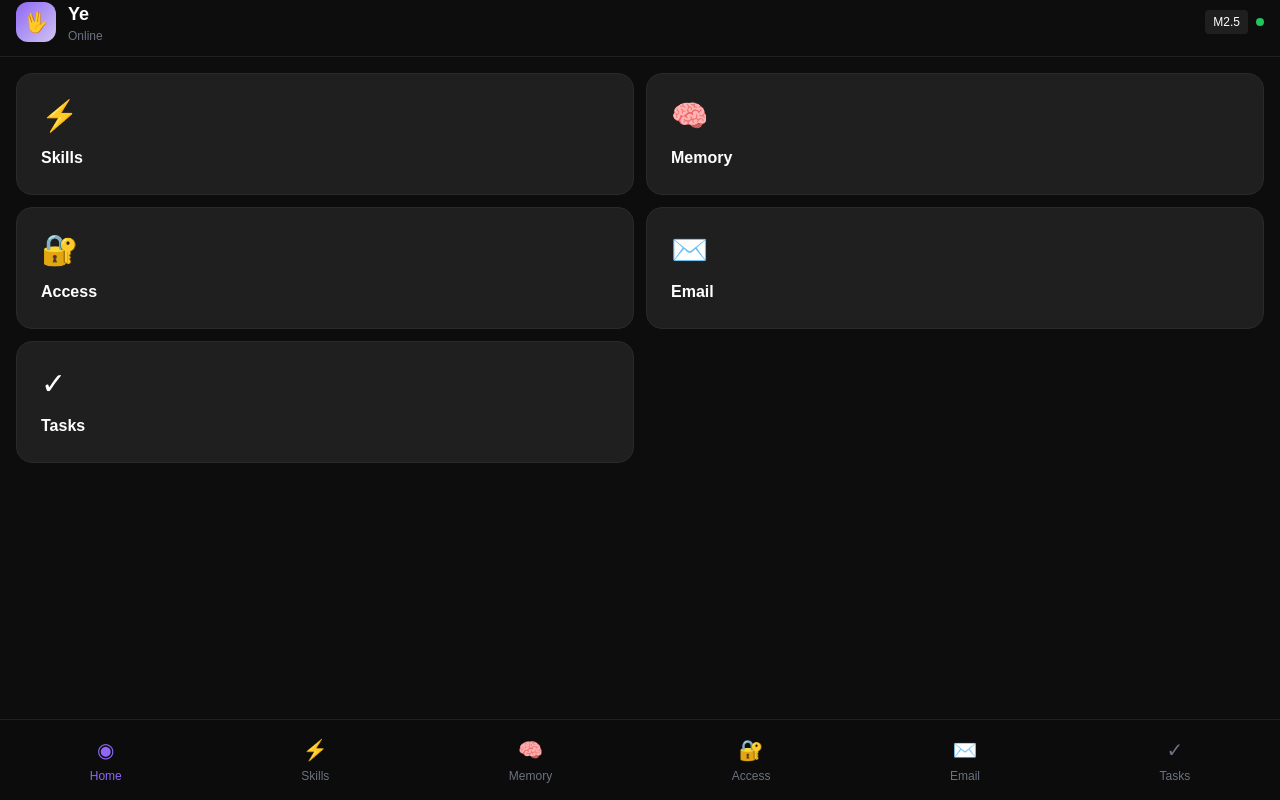
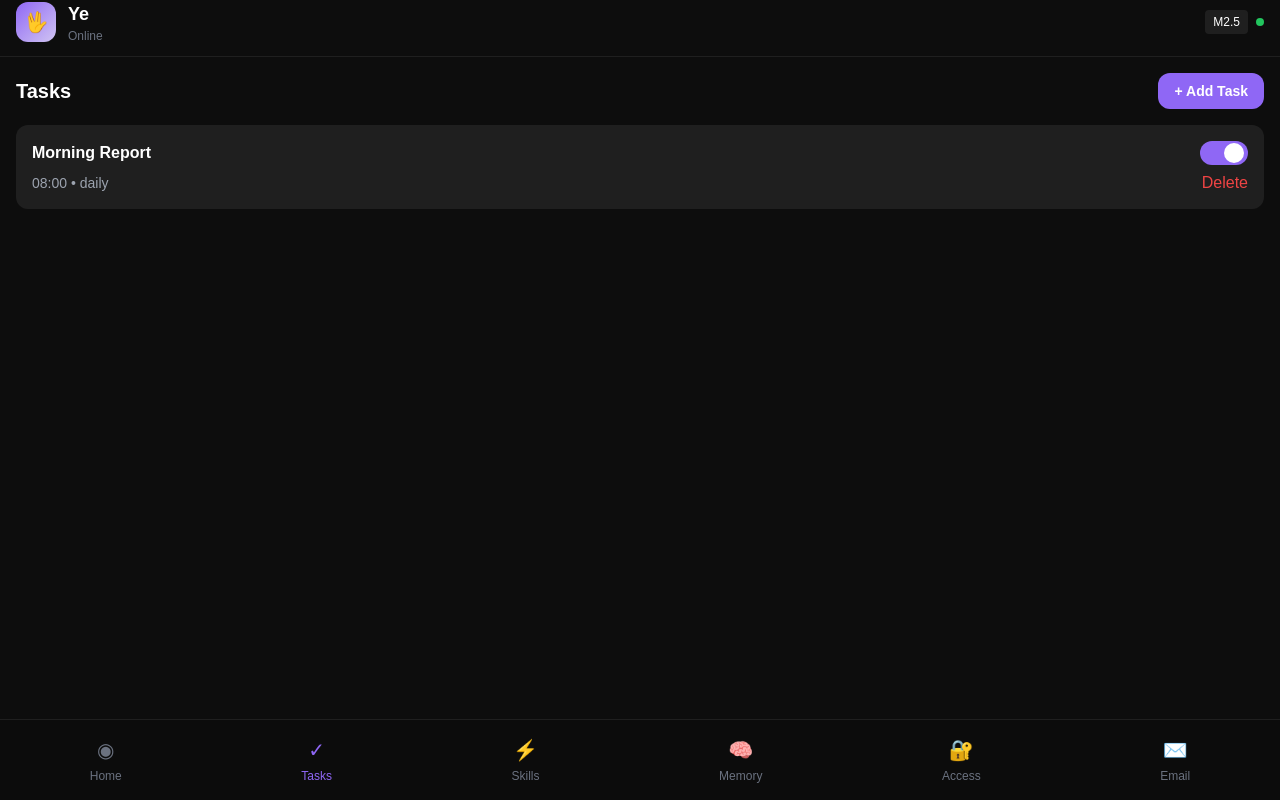
Before and after one commit to idanshav1t/ye-dashboard, a Next.js app: page / in a window 1280 px wide. Built offline with nearby package versions, Linux system fonts and the light colour scheme.

Commit message:
Add working tasks with API + permission how-to

```diff
--- /dev/null
+++ b/app/api/tasks/route.ts
@@ -0,0 +1,29 @@
+import { NextResponse } from 'next/server'
+
+let tasks = [
+  { id: 1, name: 'Morning Report', time: '08:00', frequency: 'daily', enabled: true },
+]
+
+export async function GET() {
+  return NextResponse.json(tasks)
+}
+
+export async function POST(request: Request) {
+  const body = await request.json()
+  const newTask = { id: Date.now(), ...body, enabled: true }
+  tasks.push(newTask)
+  return NextResponse.json(newTask)
+}
+
+export async function PUT(request: Request) {
+  const body = await request.json()
+  tasks = tasks.map(t => t.id === body.id ? { ...t, ...body } : t)
+  return NextResponse.json({ success: true })
+}
+
+export async function DELETE(request: Request) {
+  const { searchParams } = new URL(request.url)
+  const id = parseInt(searchParams.get('id') || '0')
+  tasks = tasks.filter(t => t.id !== id)
+  return NextResponse.json({ success: true })
+}
--- a/app/page.tsx
+++ b/app/page.tsx
@@ -1,49 +1,88 @@
 'use client'
 
-import { useState } from 'react'
+import { useState, useEffect } from 'react'
 
 type View = 'home' | 'skills' | 'memory' | 'permissions' | 'email' | 'tasks'
+
+interface Task {
+  id: number
+  name: string
+  time: string
+  frequency: string
+  enabled: boolean
+}
 
 const skills = [
   { name: 'Gmail', status: 'working', desc: 'Read & send emails' },
   { name: 'Blender', status: 'installed', desc: 'Python scripts, guidance only' },
-  { name: 'Memory', status: 'working', desc: 'I remember everything between sessions' },
-  { name: 'Deep Research', status: 'installed', desc: 'Web research capability' },
+  { name: 'Memory', status: 'working', desc: 'I remember everything' },
+  { name: 'Deep Research', status: 'installed', desc: 'Web research' },
   { name: 'YouTube', status: 'installed', desc: 'Transcript fetching' },
-  { name: 'DDG Search', status: 'installed', desc: 'DuckDuckGo CLI' },
 ]
 
-const possiblePermissions = [
-  { name: 'Control Blender', status: 'needs_local', desc: 'Requires OpenClaw on your machine' },
-  { name: 'Browser Control', status: 'needs_extension', desc: 'Chrome extension not connected' },
-  { name: 'Calendar', status: 'needs_reauth', desc: 'OAuth scopes expired' },
-  { name: 'Drive', status: 'available', desc: 'Can access if needed' },
-  { name: 'Web Search', status: 'needs_api', desc: 'Brave Search API not connected ($5/mo)' },
+const permissions = [
+  {
+    name: 'Control Blender',
+    status: 'needs_local',
+    desc: 'Requires OpenClaw on your machine',
+    howTo: 'Install OpenClaw locally: curl -fsSL https://openclaw.ai/install.sh | bash'
+  },
+  {
+    name: 'Browser Control',
+    status: 'needs_extension',
+    desc: 'Chrome extension not connected',
+    howTo: 'Install "OpenClaw Browser Relay" in Chrome, configure port 18789, token 7ba0b6ed8016cf8ce4e69aee165efe7750005583e8832426'
+  },
+  {
+    name: 'Calendar',
+    status: 'needs_reauth',
+    desc: 'OAuth scopes expired',
+    howTo: 'Send me "reconnect calendar" and I will guide you through re-authenticating'
+  },
+  {
+    name: 'Drive',
+    status: 'available',
+    desc: 'Can access if needed',
+    howTo: 'Just ask me to access Drive and I can do it'
+  },
+  {
+    name: 'Web Search',
+    status: 'needs_api',
+    desc: 'Brave Search API not connected',
+    howTo: 'Get free API at brave.com/search/api ($5/month, 1000 searches free)'
+  },
 ]
 
 const memory = [
-  { category: 'Identity', items: ['Name: Ye', 'Vibe: Casual & professional', 'Emoji: 🖖'] },
-  { category: 'You', items: ['Creative: After Effects, VFX, Motion Design', '3D: Blender (current), C4D, UE (past)', 'AI Video: Used Higgsfield for TV commercials', 'Music: FL Studio for fun', 'Website: idanshavit.com'] },
-  { category: 'Setup', items: ['Timezone: GMT+2', 'Platform: VPS (Linux)', 'Channel: Telegram', 'Model: MiniMax M2.5'] },
-  { category: 'Dashboard', items: ['GitHub: @idanshav1t', 'Vercel: ye-dashboard.vercel.app', 'Gmail: idanshavit100@gmail.com'] },
+  { category: 'Identity', items: ['Name: Ye', 'Emoji: 🖖'] },
+  { category: 'You', items: ['After Effects, VFX, Motion', 'Blender, C4D, Unreal', 'Higgsfield AI commercials', 'FL Studio'] },
+  { category: 'Setup', items: ['GMT+2', 'VPS Linux', 'Telegram', 'MiniMax M2.5'] },
+  { category: 'Dashboard', items: ['GitHub: @idanshav1t', 'Vercel: ye-dashboard.vercel.app'] },
 ]
 
 export default function Dashboard() {
-  const [view, setView] = useState<View>('home')
+  const [view, setView] = useState<View>('tasks')
+  const [tasks, setTasks] = useState<Task[]>([])
   const [emailTo, setEmailTo] = useState('')
   const [emailSubject, setEmailSubject] = useState('')
   const [emailBody, setEmailBody] = useState('')
   const [sending, setSending] = useState(false)
   const [response, setResponse] = useState('')
+  const [selectedPerm, setSelectedPerm] = useState<string | null>(null)
 
-  const navItems = [
-    { key: 'home', icon: '◉', label: 'Home' },
-    { key: 'skills', icon: '⚡', label: 'Skills' },
-    { key: 'memory', icon: '🧠', label: 'Memory' },
-    { key: 'permissions', icon: '🔐', label: 'Access' },
-    { key: 'email', icon: '✉️', label: 'Email' },
-    { key: 'tasks', icon: '✓', label: 'Tasks' },
-  ]
+  useEffect(() => {
+    fetchTasks()
+  }, [])
+
+  const fetchTasks = async () => {
+    try {
+      const res = await fetch('/api/tasks')
+      const data = await res.json()
+      setTasks(data)
+    } catch (e) {
+      console.error(e)
+    }
+  }
 
   const sendEmail = async () => {
     if (!emailTo || !emailSubject) return
@@ -55,6 +94,21 @@ export default function Dashboard() {
     setEmailSubject('')
     setEmailBody('')
     setTimeout(() => setResponse(''), 3000)
+  }
+
+  const toggleTask = async (task: Task) => {
+    const updated = { ...task, enabled: !task.enabled }
+    await fetch('/api/tasks', {
+      method: 'PUT',
+      headers: { 'Content-Type': 'application/json' },
+      body: JSON.stringify(updated)
+    })
+    setTasks(tasks.map(t => t.id === task.id ? updated : t))
+  }
+
+  const deleteTask = async (id: number) => {
+    await fetch(`/api/tasks?id=${id}`, { method: 'DELETE' })
+    setTasks(tasks.filter(t => t.id !== id))
   }
 
   const getStatusColor = (status: string) => {
@@ -70,9 +124,18 @@ export default function Dashboard() {
     }
   }
 
+  const navItems = [
+    { key: 'home', icon: '◉', label: 'Home' },
+    { key: 'tasks', icon: '✓', label: 'Tasks' },
+    { key: 'skills', icon: '⚡', label: 'Skills' },
+    { key: 'memory', icon: '🧠', label: 'Memory' },
+    { key: 'permissions', icon: '🔐', label: 'Access' },
+    { key: 'email', icon: '✉️', label: 'Email' },
+  ]
+
   return (
     <div className="min-h-screen bg-[#0D0D0D] text-white flex flex-col ios-app">
-      {/* Header - Mobile */}
+      {/* Header */}
       <header className="flex items-center justify-between px-4 py-3 border-b border-[#1F1F1F] safe-area-top">
         <div className="flex items-center gap-3">
           <div className="w-10 h-10 rounded-xl bg-gradient-to-br from-[#8F67F5] to-[#D0C4F2] flex items-center justify-center text-xl">
@@ -89,20 +152,67 @@ export default function Dashboard() {
         </div>
       </header>
 
-      {/* Main Content */}
+      {/* Main */}
       <main className="flex-1 overflow-y-auto p-4 pb-24">
+
         {view === 'home' && (
           <div className="grid grid-cols-2 gap-3">
             {navItems.filter(n => n.key !== 'home').map(item => (
               <button
                 key={item.key}
                 onClick={() => setView(item.key as View)}
-                className="bg-[#1F1F1F] hover:bg-[#252525] border border-[#2A2A2A] rounded-2xl p-6 text-left transition-all active:scale-95"
+                className="bg-[#1F1F1F] border border-[#2A2A2A] rounded-2xl p-6 text-left active:scale-95"
               >
                 <div className="text-3xl mb-3">{item.icon}</div>
                 <div className="font-bold">{item.label}</div>
               </button>
             ))}
+          </div>
+        )}
+
+        {view === 'tasks' && (
+          <div>
+            <div className="flex items-center justify-between mb-4">
+              <h2 className="text-xl font-bold">Tasks</h2>
+              <button
+                onClick={() => alert('Message me on Telegram: "I want to add a new task" and I will help you create it!')}
+                className="bg-[#8F67F5] px-4 py-2 rounded-xl text-sm font-bold"
+              >
+                + Add Task
+              </button>
+            </div>
+
+            {tasks.length === 0 ? (
+              <div className="text-center py-12 text-gray-500">
+                <p className="mb-4">No tasks yet</p>
+                <button
+                  onClick={() => alert('Message me on Telegram: "add task"')}
+                  className="text-[#8F67F5]"
+                >
+                  Ask Ye to add one →
+                </button>
+              </div>
+            ) : (
+              <div className="space-y-3">
+                {tasks.map(task => (
+                  <div key={task.id} className="bg-[#1F1F1F] rounded-xl p-4">
+                    <div className="flex items-center justify-between mb-2">
+                      <span className="font-bold">{task.name}</span>
+                      <button
+                        onClick={() => toggleTask(task)}
+                        className={`w-12 h-6 rounded-full transition ${task.enabled ? 'bg-[#8F67F5]' : 'bg-[#2A2A2A]'}`}
+                      >
+                        <span className={`block w-5 h-5 bg-white rounded-full transition-transform ${task.enabled ? 'translate-x-6' : 'translate-x-0.5'}`} />
+                      </button>
+                    </div>
+                    <div className="flex items-center justify-between text-sm text-gray-400">
+                      <span>{task.time} • {task.frequency}</span>
+                      <button onClick={() => deleteTask(task.id)} className="text-red-500">Delete</button>
+                    </div>
+                  </div>
+                ))}
+              </div>
+            )}
           </div>
         )}
 
@@ -145,9 +255,13 @@ export default function Dashboard() {
           <div>
             <h2 className="text-xl font-bold mb-4">Permissions</h2>
             <div className="space-y-2">
-              {possiblePermissions.map(perm => (
-                <div key={perm.name} className="bg-[#1F1F1F] rounded-xl p-4 flex items-center justify-between">
-                  <div>
+              {permissions.map(perm => (
+                <div key={perm.name}>
+                  <button
+                    onClick={() => setSelectedPerm(selectedPerm === perm.name ? null : perm.name)}
+                    className="w-full bg-[#1F1F1F] rounded-xl p-4 flex items-center justify-between"
+                  >
+                    <div className="text-left">
                       <div className="font-bold">{perm.name}</div>
                       <div className="text-gray-500 text-xs">{perm.desc}</div>
                     </div>
@@ -158,6 +272,13 @@ export default function Dashboard() {
                     }`}>
                       {perm.status.replace('_', ' ')}
                     </span>
+                  </button>
+                  {selectedPerm === perm.name && (
+                    <div className="bg-[#252525] rounded-xl p-4 mt-2 text-sm">
+                      <p className="text-gray-400 mb-2">How to enable:</p>
+                      <code className="text-[#8F67F5] text-xs">{perm.howTo}</code>
+                    </div>
+                  )}
                 </div>
               ))}
             </div>
@@ -192,7 +313,7 @@ export default function Dashboard() {
               <button
                 onClick={sendEmail}
                 disabled={sending || !emailTo || !emailSubject}
-                className="w-full bg-[#8F67F5] py-4 rounded-xl font-bold disabled:opacity-50 active:scale-95 transition"
+                className="w-full bg-[#8F67F5] py-4 rounded-xl font-bold disabled:opacity-50 active:scale-95"
               >
                 {sending ? 'Sending...' : 'Send'}
               </button>
@@ -200,39 +321,16 @@ export default function Dashboard() {
             </div>
           </div>
         )}
-
-        {view === 'tasks' && (
-          <div>
-            <h2 className="text-xl font-bold mb-4">Tasks</h2>
-            <div className="space-y-2">
-              {[
-                { name: 'Morning Report', time: '8:00 AM', enabled: true },
-                { name: 'Weather', time: '7:00 AM', enabled: true },
-                { name: 'Calendar Summary', time: '9:00 AM', enabled: false },
-              ].map((task, i) => (
-                <div key={i} className="bg-[#1F1F1F] rounded-xl p-4 flex items-center justify-between">
-                  <div>
-                    <div className="font-bold">{task.name}</div>
-                    <div className="text-gray-500 text-xs">{task.time}</div>
-                  </div>
-                  <button className={`w-12 h-6 rounded-full transition ${task.enabled ? 'bg-[#8F67F5]' : 'bg-[#2A2A2A]'}`}>
-                    <span className={`block w-5 h-5 bg-white rounded-full transition-transform ${task.enabled ? 'translate-x-6' : 'translate-x-0.5'}`} />
-                  </button>
-                </div>
-              ))}
-            </div>
-          </div>
-        )}
       </main>
 
-      {/* Bottom Nav - Mobile */}
+      {/* Bottom Nav */}
       <nav className="fixed bottom-0 left-0 right-0 bg-[#0D0D0D]/95 backdrop-blur border-t border-[#1F1F1F] safe-area-bottom">
         <div className="flex items-center justify-around py-2">
           {navItems.map(item => (
             <button
               key={item.key}
               onClick={() => setView(item.key as View)}
-              className={`flex flex-col items-center gap-1 px-4 py-2 rounded-xl transition-all ${
+              className={`flex flex-col items-center gap-1 px-3 py-2 rounded-xl transition-all ${
                 view === item.key ? 'text-[#8F67F5]' : 'text-gray-500'
               }`}
             >
```
Lines whose indentation alone changed are shown as unchanged.
